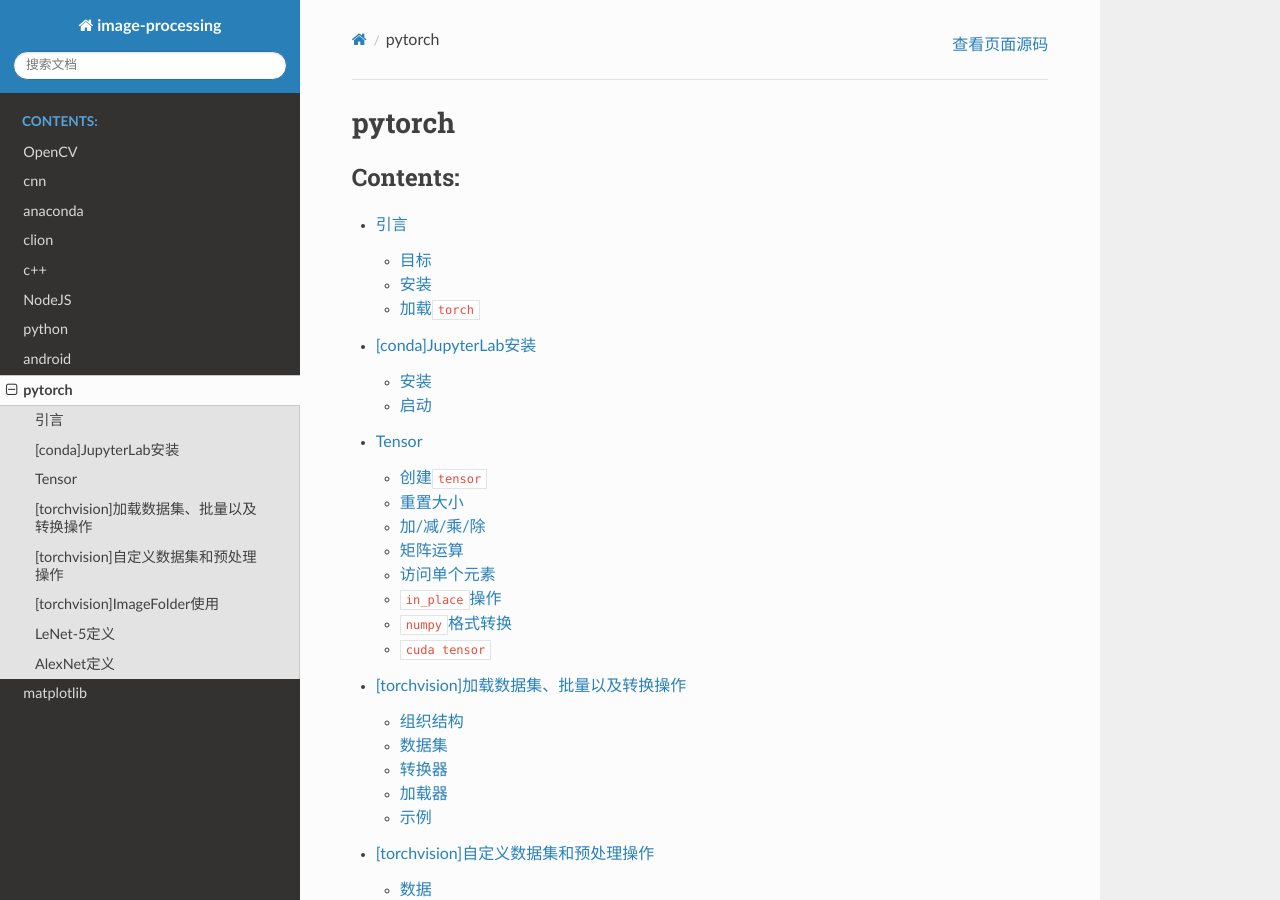
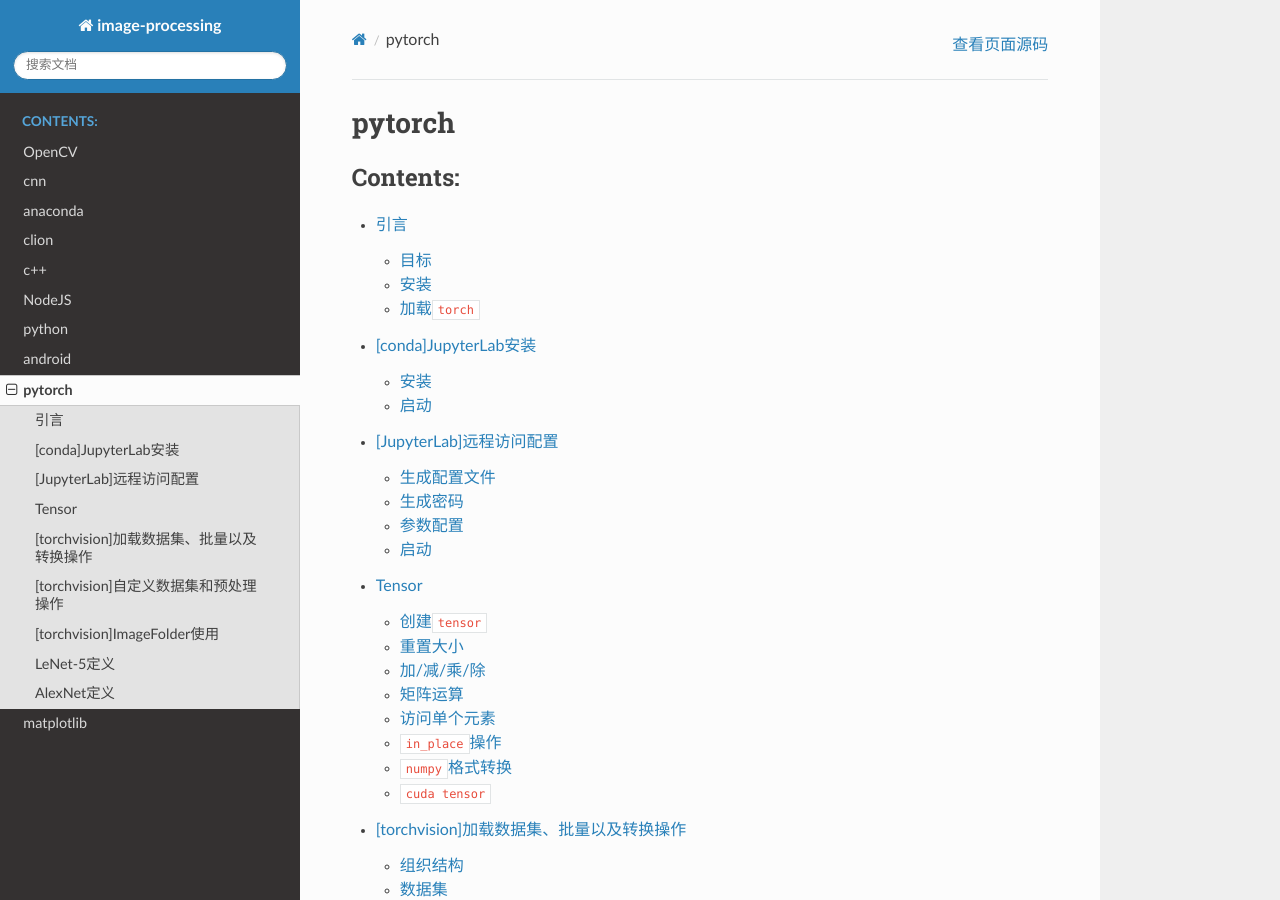
Before and after one commit to Document-Collection/image-processing, a Sphinx documentation site: the page built from docs/source/pytorch.rst, in a window 1280 px wide and 900 px high. Built offline with Sphinx 7.4.7 and the Read the Docs theme 2.0.0, drawn with Linux system fonts in a browser that asks for light colours; pages that are not in the unit, such as notebooks, are missing from menus; some of the changed lines change nothing that is shown.

Commit message:
docs(pytorch): jupyterlab远程访问配置

````diff
--- a/docs/source/pytorch.rst
+++ b/docs/source/pytorch.rst
@@ -11,6 +11,7 @@
 
    pytorch/引言
    pytorch/[conda]JupyterLab安装
+   pytorch/[JupyterLab]远程访问配置
    pytorch/Tensor
    pytorch/[torchvision]加载数据集、批量以及转换操作
    pytorch/[torchvision]自定义数据集和预处理操作
--- /dev/null
+++ b/docs/source/pytorch/[JupyterLab]远程访问配置.md
@@ -0,0 +1,57 @@
+
+# [JupyterLab]远程访问配置
+
+参考：
+
+[Ubuntu Jupyter 安装及远程访问配置](https://blog.csdn.net/Echo_y_d/article/details/83576841)
+
+[Running a notebook server](https://jupyter-notebook.readthedocs.io/en/stable/public_server.html)
+
+配置`Jupyter Lab`，实现远程登录
+
+## 生成配置文件
+
+```
+$ jupyter notebook --generate-config
+```
+
+得到配置文件为`~/.jupyter/jupyter_notebook_config.py`
+
+## 生成密码
+
+```
+$ jupyter notebook password
+```
+
+配置登录密码，得到的密码保存在`~/.jupyter/jupyter_notebook_config.json`
+
+```
+$ cat jupyter_notebook_config.json
+{
+  "NotebookApp": {
+    "password": "sha1:08e08xxx7976:f6xxxx8293eed64011ecf6xxxx6fb9ed1a8ef"
+  }
+```
+
+## 参数配置
+
+打开配置文件，加入如下设置：
+
+```
+# coding=UTF-8
+c = get_config()
+# Kernel config
+c.NotebookApp.ip = '*'                                  # 就是设置所有ip皆可访问
+c.NotebookApp.open_browser = False  # 禁止自动打开浏览器
+c.NotebookApp.password = 'sha1:117e0cc9673e:5ca67b637e0e2180027d36f8830c5711b7cf8e2f' # 使用之前设置的密码
+c.NotebookApp.port = 7788                        # 访问端口
+c.NotebookApp.allow_remote_access = True
+```
+
+## 启动
+
+完成上述操作后，即可启动`JupyterLab`服务器并登录
+
+```
+$ jupyter lab
+```
````
